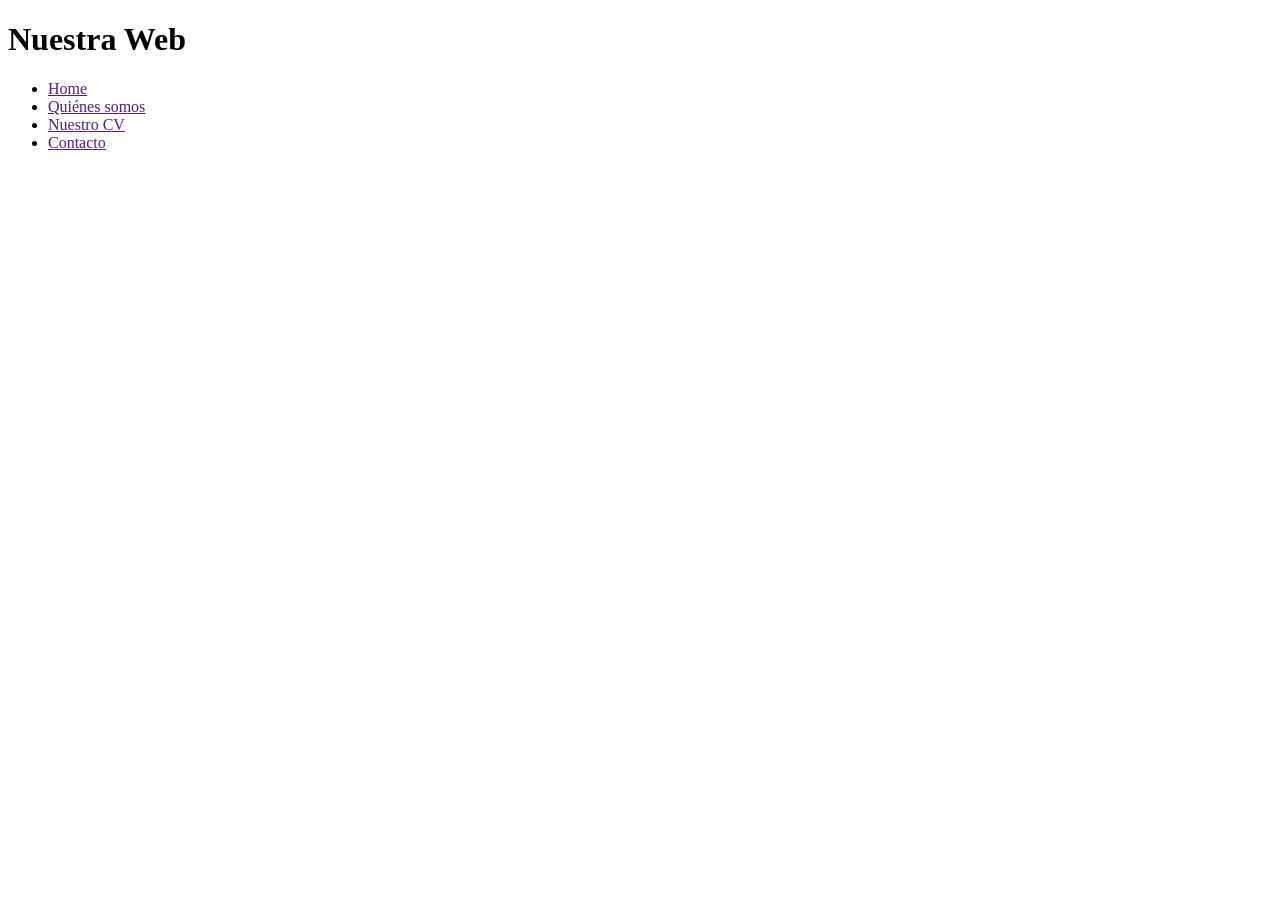
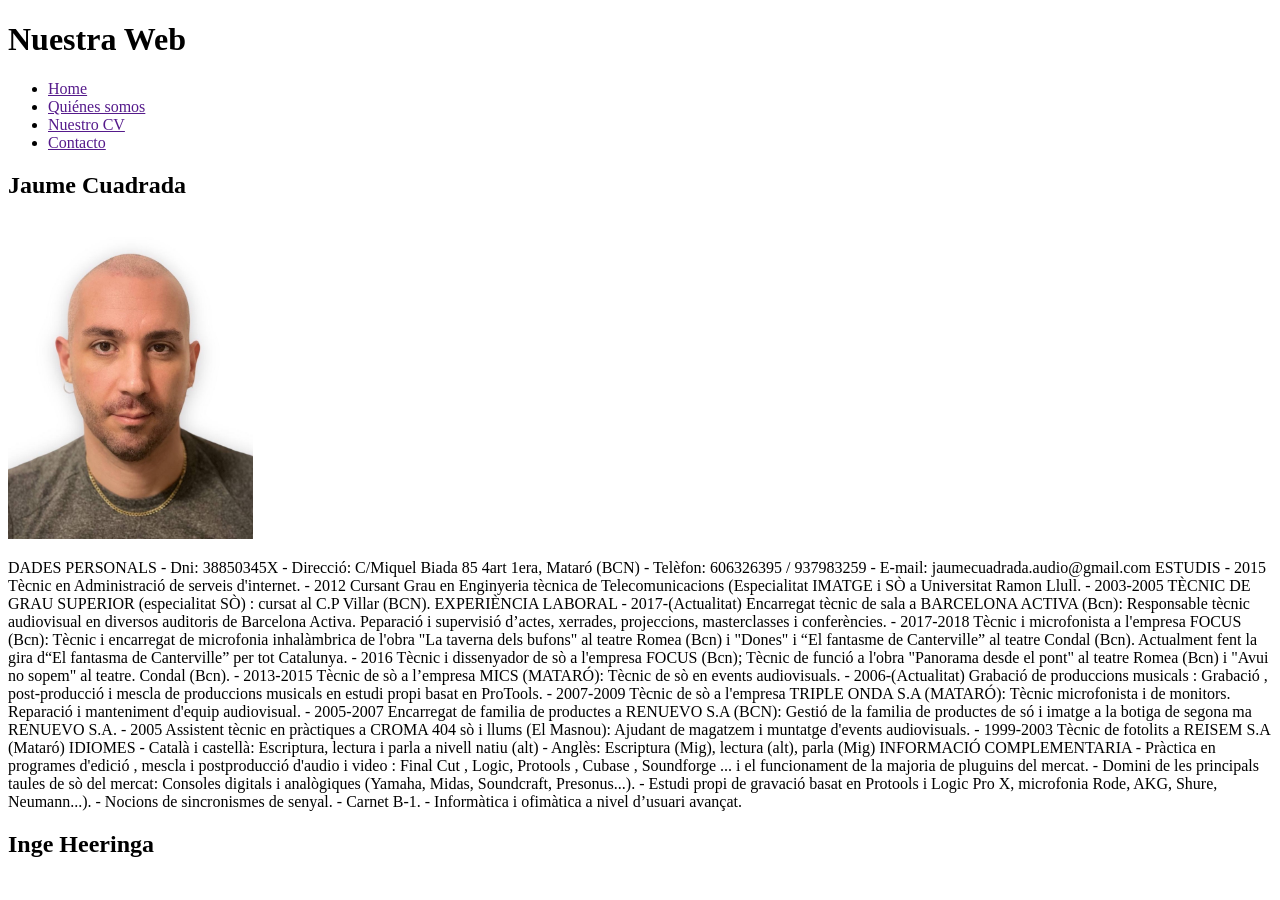
Before and after one commit to jaumecuadrada/202301-w1ch2-Jaume-Cuadrada-Inge-Heeringa, a website: page src/nuestro-cv.html in a window 1280 px wide. Before the commit the page ends 800 px from the top, so only its background shows below. Drawn offline with Linux system fonts and the light colour scheme.

Commit message:
Add content to nuestro curriculum and index.html

```diff
--- a/src/nuestro-cv.html
+++ b/src/nuestro-cv.html
@@ -21,6 +21,69 @@
     </nav>
   </header>
   <!--La sección Nuestros CV debe contener vuestros dos CV.-->
+  <main>
+    <section>
+      <h2>Jaume Cuadrada</h2>
+      <br>
+      <img src="./FOTO CARNET.jpg" alt="fotografia del curriculum
+      " width="245,6" height="302,3">
+      <p>
+        DADES PERSONALS
+        - Dni: 38850345X
+        - Direcció: C/Miquel Biada 85 4art 1era, Mataró (BCN)
+        - Telèfon: 606326395 / 937983259
+        - E-mail: jaumecuadrada.audio@gmail.com
+        ESTUDIS
+        - 2015 Tècnic en Administració de serveis d'internet.
+        - 2012 Cursant Grau en Enginyeria tècnica de Telecomunicacions (Especialitat IMATGE i SÒ a
+        Universitat Ramon Llull.
+        - 2003-2005 TÈCNIC DE GRAU SUPERIOR (especialitat SÒ) : cursat al C.P Villar (BCN).
+        EXPERIÈNCIA LABORAL
+        - 2017-(Actualitat) Encarregat tècnic de sala a BARCELONA ACTIVA (Bcn):
+        Responsable tècnic audiovisual en diversos auditoris de Barcelona Activa. Peparació i supervisió d’actes,
+        xerrades,
+        projeccions, masterclasses i conferències.
+        - 2017-2018 Tècnic i microfonista a l'empresa FOCUS (Bcn):
+        Tècnic i encarregat de microfonia inhalàmbrica de l'obra "La taverna dels bufons" al teatre Romea
+        (Bcn) i "Dones" i “El fantasme de Canterville” al teatre Condal (Bcn). Actualment fent la gira d“El
+        fantasma de Canterville” per tot Catalunya.
+        - 2016 Tècnic i dissenyador de sò a l'empresa FOCUS (Bcn);
+        Tècnic de funció a l'obra "Panorama desde el pont" al teatre Romea (Bcn) i "Avui no sopem" al
+        teatre.
+        Condal (Bcn).
+        - 2013-2015 Tècnic de sò a l’empresa MICS (MATARÓ):
+        Tècnic de sò en events audiovisuals.
+        - 2006-(Actualitat) Grabació de produccions musicals :
+        Grabació , post-producció i mescla de produccions musicals en estudi propi basat en ProTools.
+        - 2007-2009 Tècnic de sò a l'empresa TRIPLE ONDA S.A (MATARÓ):
+        Tècnic microfonista i de monitors. Reparació i manteniment d'equip audiovisual.
+        - 2005-2007 Encarregat de familia de productes a RENUEVO S.A (BCN):
+        Gestió de la familia de productes de só i imatge a la botiga de segona ma RENUEVO S.A.
+        - 2005 Assistent tècnic en pràctiques a CROMA 404 sò i llums (El Masnou):
+        Ajudant de magatzem i muntatge d'events audiovisuals.
+        - 1999-2003 Tècnic de fotolits a REISEM S.A (Mataró)
+        IDIOMES
+        - Català i castellà: Escriptura, lectura i parla a nivell natiu (alt)
+        - Anglès: Escriptura (Mig), lectura (alt), parla (Mig)
+        INFORMACIÓ COMPLEMENTARIA
+        - Pràctica en programes d'edició , mescla i postproducció d'audio i video : Final Cut , Logic,
+        Protools , Cubase , Soundforge ... i el funcionament de la majoria de pluguins del mercat.
+        - Domini de les principals taules de sò del mercat: Consoles digitals i analògiques (Yamaha,
+        Midas, Soundcraft, Presonus...).
+        - Estudi propi de gravació basat en Protools i Logic Pro X, microfonia Rode, AKG, Shure,
+        Neumann...).
+        - Nocions de sincronismes de senyal.
+        - Carnet B-1.
+        - Informàtica i ofimàtica a nivel d’usuari avançat.
+      </p>
+    </section>
+    <section>
+      <h2>Inge Heeringa</h2>
+      <img src="" alt="">
+      <br>
+    </section>
+  </main>
+
 </body>
 
 </html>
```
Also changed, not shown: src/index.html (+16 -0 lines), src/FOTO CARNET.jpg (added).
